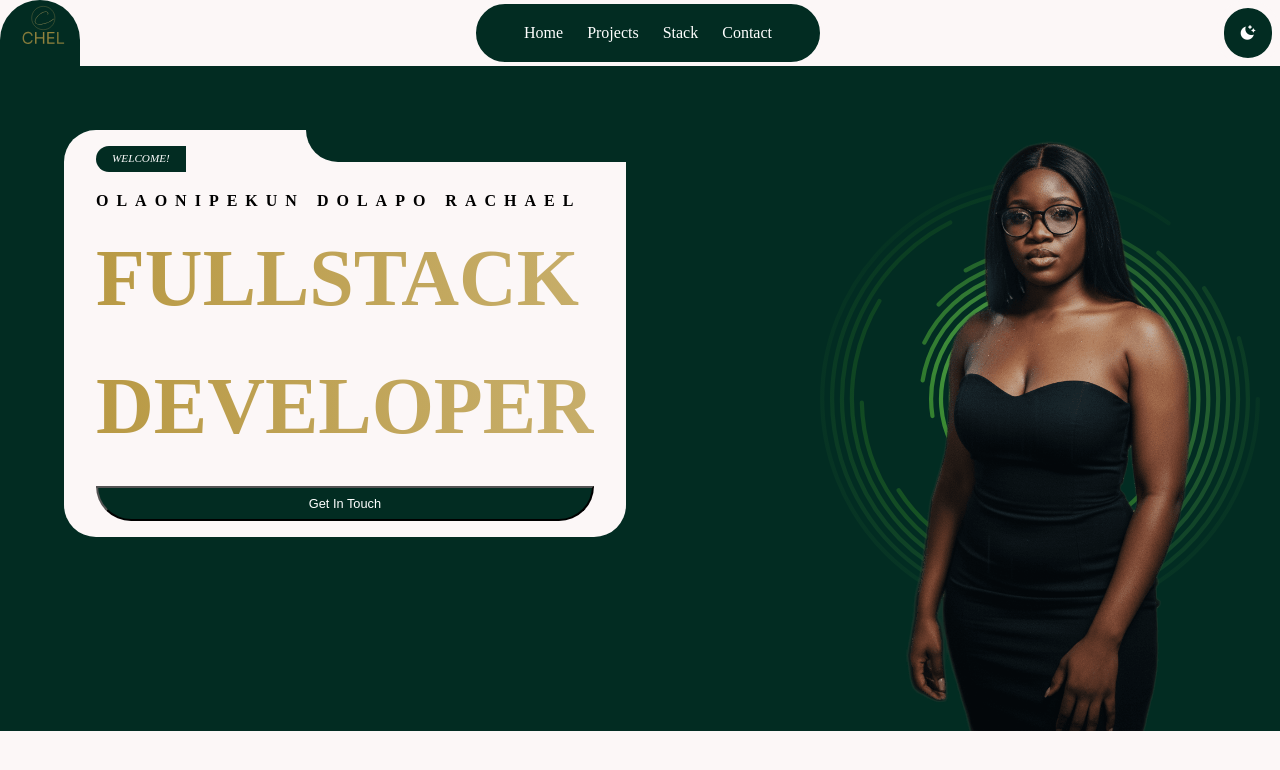
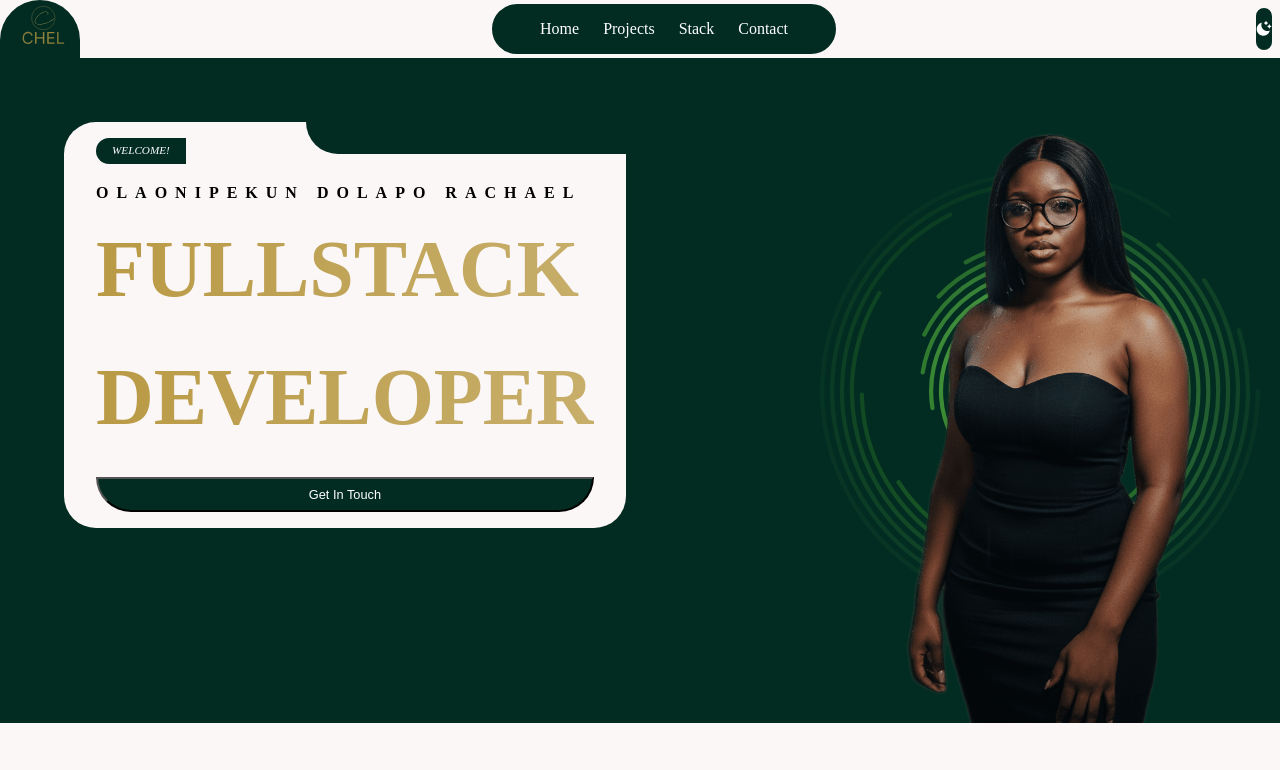
Before and after one commit to Lovethrech/my-main-portfolio, a Vue app: page / in a window 1280 px wide. Shown: the top 770 px of the page. Built offline with nearby package versions, Linux system fonts and the light colour scheme.

Commit message:
working on the hero components.

```diff
--- a/src/assets/main.css
+++ b/src/assets/main.css
@@ -4,3 +4,13 @@ a, .link{
   text-decoration: none;
   color: var(--text-color);
 }
+
+.general-bg-color-theme-default-text-white{
+  background-color: var(--general-components-bg-color);
+  color: #ffffff;
+}
+.dft-p-font-size-border-border-radius{
+  font-size: var(--p-font-size);
+  border-radius: var(--round-border-radius);
+  border: 1vh solid var(--bg-color);
+}
--- a/src/components/ThemeToggle.vue
+++ b/src/components/ThemeToggle.vue
@@ -9,7 +9,7 @@ const {isDark}=storeToRefs(themeStore);
 <template>
     <button
         @click="themeStore.toggleTheme"
-        class="theme-toggle"
+        class="theme-toggle general-bg-color-theme-default-text-white dft-p-font-size-border-border-radius"
     >
         <i
             v-if="isDark"
@@ -25,14 +25,7 @@ const {isDark}=storeToRefs(themeStore);
 </template>
 
 <style scoped>
-.theme-toggle{
-    padding: 2vh;
-    background-color: var(--general-components-bg-color);
-    color: #ffffff;
-    font-size: var(--p-font-size);
-    border-radius: var(--round-border-radius);
-    border: 1vh solid var(--bg-color);
-}
+
 @media screen and (max-width: 950px) {
     .theme-toggle{
         background-color: transparent;
```
